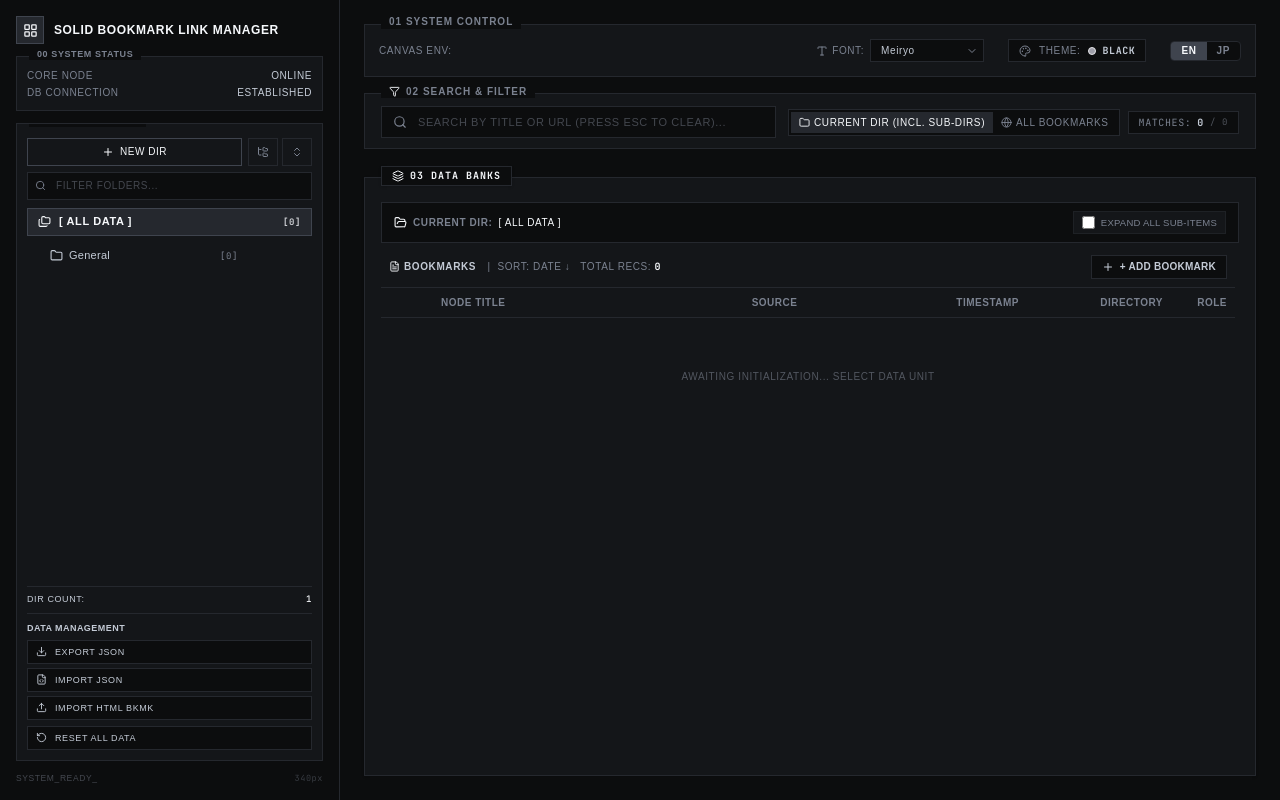
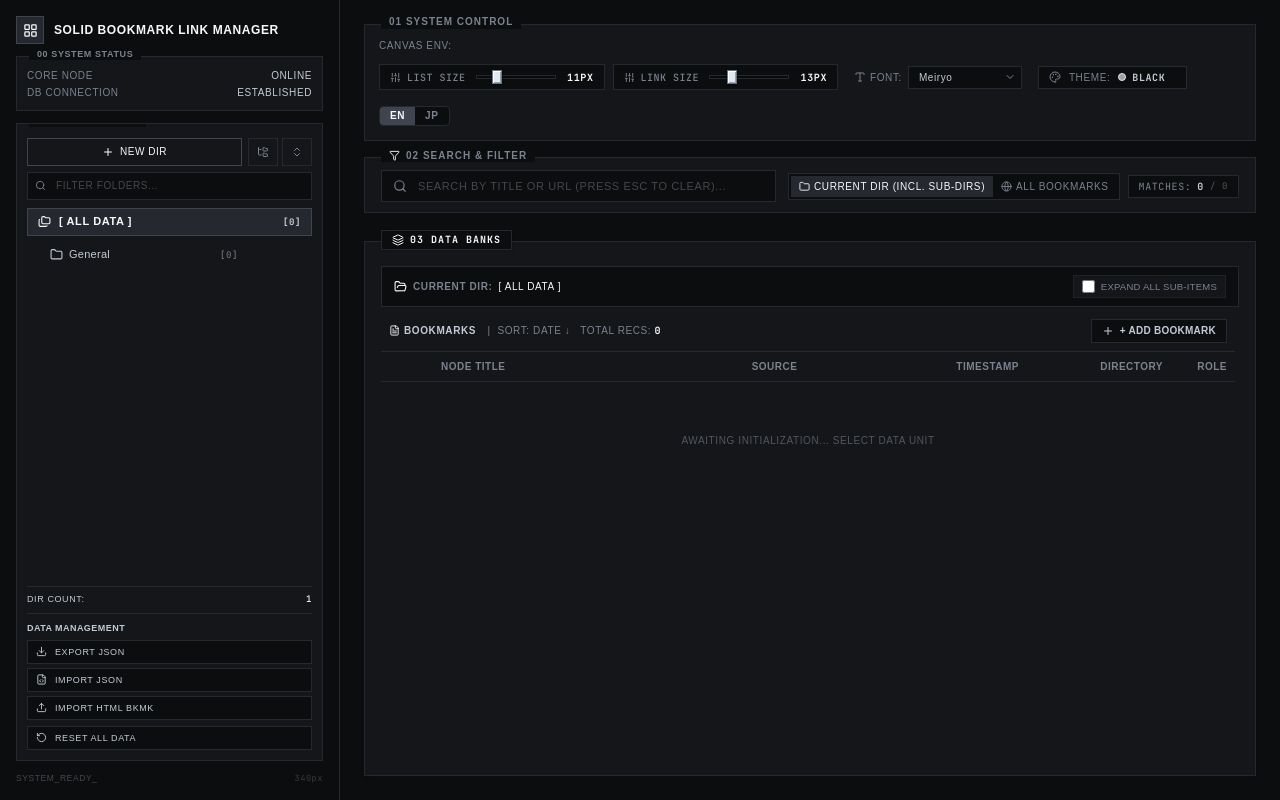
Before and after one commit to soroeru-afk/SOLID-BOOKMARK-LINK-MANAGER, a React (Vite) app: page / in a window 1280 px wide. Built offline with nearby package versions, Linux system fonts and the light colour scheme; a web font is replaced by a local one.

Commit message:
feat: Add font size sliders, music-player fader thumbs, and fix RED theme button min-width

```diff
--- a/src/App.tsx
+++ b/src/App.tsx
@@ -65,6 +65,17 @@ export default function App() {
   const [notification, setNotification] = useState<string | null>(null);
   const [isResetConfirmOpen, setIsResetConfirmOpen] = useState<boolean>(false);
 
+  // テキストサイズ設定 (localStorageに保存・復元)
+  const [listFontSize, setListFontSize] = useState<number>(() => {
+    const saved = localStorage.getItem('font_size_list');
+    return saved ? Math.max(9, Math.min(22, parseInt(saved, 10))) : 11;
+  });
+
+  const [linkFontSize, setLinkFontSize] = useState<number>(() => {
+    const saved = localStorage.getItem('font_size_link');
+    return saved ? Math.max(10, Math.min(24, parseInt(saved, 10))) : 13;
+  });
+
   // 検索ステート（キーワードおよびスコープ）
   const [searchQuery, setSearchQuery] = useState('');
   const [searchScope, setSearchScope] = useState<SearchScope>('current');
@@ -94,6 +105,14 @@ export default function App() {
   useEffect(() => {
     localStorage.setItem('language', language);
   }, [language]);
+
+  useEffect(() => {
+    localStorage.setItem('font_size_list', String(listFontSize));
+  }, [listFontSize]);
+
+  useEffect(() => {
+    localStorage.setItem('font_size_link', String(linkFontSize));
+  }, [linkFontSize]);
 
   useEffect(() => {
     localStorage.setItem('categories', JSON.stringify(categories));
@@ -417,6 +436,7 @@ export default function App() {
         onImportJson={handleImportJson}
         onImportHtml={handleImportHtml}
         onResetAllData={() => setIsResetConfirmOpen(true)}
+        listFontSize={listFontSize}
       />
 
       <main className="flex-1 p-4 md:p-6 flex flex-col gap-4 max-h-screen overflow-hidden">
@@ -427,6 +447,10 @@ export default function App() {
           onFontChange={setFont}
           language={language}
           onLanguageChange={setLanguage}
+          listFontSize={listFontSize}
+          onListFontSizeChange={setListFontSize}
+          linkFontSize={linkFontSize}
+          onLinkFontSizeChange={setLinkFontSize}
         />
 
         {/* 02 検索＆フィルターモジュール */}
@@ -457,6 +481,8 @@ export default function App() {
           onAdd={addNotebooks}
           searchQuery={searchQuery}
           language={language}
+          listFontSize={listFontSize}
+          linkFontSize={linkFontSize}
         />
       </main>
     </div>
--- a/src/components/Header.tsx
+++ b/src/components/Header.tsx
@@ -1,6 +1,6 @@
 import { Theme, FontFamily } from '../App';
 import { Language, i18n } from '../i18n';
-import { Type, ChevronDown, Palette } from 'lucide-react';
+import { Type, ChevronDown, Palette, Sliders } from 'lucide-react';
 
 interface Props {
   theme: Theme;
@@ -9,6 +9,10 @@ interface Props {
   onFontChange: (font: FontFamily) => void;
   language: Language;
   onLanguageChange: (lang: Language) => void;
+  listFontSize: number;
+  onListFontSizeChange: (size: number) => void;
+  linkFontSize: number;
+  onLinkFontSizeChange: (size: number) => void;
 }
 
 const THEMES: Theme[] = ['black', 'red', 'dark', 'light'];
@@ -19,7 +23,11 @@ export default function Header({
   font,
   onFontChange,
   language,
-  onLanguageChange
+  onLanguageChange,
+  listFontSize,
+  onListFontSizeChange,
+  linkFontSize,
+  onLinkFontSizeChange
 }: Props) {
   const t = i18n[language];
 
@@ -56,7 +64,56 @@ export default function Header({
         <div className="flex items-center gap-4">
             <span className="text-[10px] text-text-dim">{t.canvasEnv}</span>
         </div>
-        <div className="flex flex-wrap items-center gap-4 sm:gap-6 text-[10px]">
+        <div className="flex flex-wrap items-center gap-3 sm:gap-4 text-[10px]">
+            {/* テキストサイズスライダー群 */}
+            <div className="flex flex-wrap items-center gap-2">
+              {/* リスト名サイズ */}
+              <div
+                className="flex items-center gap-2.5 bg-base-bg border border-border-main hover:border-border-light px-2.5 py-1 transition-colors select-none"
+                title={language === 'JP' ? 'サイドバーのリスト（フォルダ名）の文字サイズを変更' : 'Adjust folder/list font size'}
+              >
+                <span className="text-text-dim font-mono flex items-center gap-1.5 shrink-0 font-medium tracking-wider text-[10px]">
+                  <Sliders size={11} className="text-text-dim" />
+                  <span>{t.listSize}</span>
+                </span>
+                <input
+                  type="range"
+                  min={9}
+                  max={18}
+                  step={1}
+                  value={listFontSize}
+                  onChange={(e) => onListFontSizeChange(Number(e.target.value))}
+                  className="solid-slider w-16 sm:w-20"
+                />
+                <span className="font-mono font-bold text-text-bright text-[10px] min-w-[28px] text-right">
+                  {listFontSize}PX
+                </span>
+              </div>
+
+              {/* リンク名サイズ */}
+              <div
+                className="flex items-center gap-2.5 bg-base-bg border border-border-main hover:border-border-light px-2.5 py-1 transition-colors select-none"
+                title={language === 'JP' ? 'ブックマークのリンク名の文字サイズを変更' : 'Adjust bookmark link font size'}
+              >
+                <span className="text-text-dim font-mono flex items-center gap-1.5 shrink-0 font-medium tracking-wider text-[10px]">
+                  <Sliders size={11} className="text-text-dim" />
+                  <span>{t.linkSize}</span>
+                </span>
+                <input
+                  type="range"
+                  min={10}
+                  max={22}
+                  step={1}
+                  value={linkFontSize}
+                  onChange={(e) => onLinkFontSizeChange(Number(e.target.value))}
+                  className="solid-slider w-16 sm:w-20"
+                />
+                <span className="font-mono font-bold text-text-bright text-[10px] min-w-[28px] text-right">
+                  {linkFontSize}PX
+                </span>
+              </div>
+            </div>
+
             {/* フォント切り替え */}
             <div className="flex items-center gap-1.5">
                 <span className="text-text-dim flex items-center gap-1">
@@ -85,14 +142,14 @@ export default function Header({
             <button
               type="button"
               onClick={handleToggleTheme}
-              className="flex items-center gap-2 px-2.5 py-1 border border-border-main hover:border-border-light bg-base-bg text-text-normal hover:text-text-bright transition-all cursor-pointer select-none"
+              className="flex items-center gap-2 px-2.5 py-1 border border-border-main hover:border-border-light bg-base-bg text-text-normal hover:text-text-bright transition-all cursor-pointer select-none shrink-0"
               title={language === 'JP' ? 'クリックしてテーマ切り替え (BLACK → RED → NAVY → LIGHT)' : 'Click to cycle theme (BLACK → RED → NAVY → LIGHT)'}
             >
-              <Palette size={12} className="text-text-dim" />
-              <span className="text-text-dim">{t.theme}</span>
+              <Palette size={12} className="text-text-dim shrink-0" />
+              <span className="text-text-dim shrink-0">{t.theme}</span>
               <span className="flex items-center gap-1.5 font-bold font-mono">
                 <span className={`w-2 h-2 rounded-full shrink-0 ${getThemeDotColor(theme)}`} />
-                <span>{getThemeLabel(theme)}</span>
+                <span className="inline-block min-w-[44px] text-left">{getThemeLabel(theme)}</span>
               </span>
             </button>
 
--- a/src/components/NotebookList.tsx
+++ b/src/components/NotebookList.tsx
@@ -19,6 +19,8 @@ interface Props {
   onAdd: (items: {title: string, url: string, categoryId: string}[]) => void;
   searchQuery: string;
   language: Language;
+  listFontSize?: number;
+  linkFontSize?: number;
 }
 
 export default function NotebookList({
@@ -35,7 +37,9 @@ export default function NotebookList({
   onReorder,
   onAdd,
   searchQuery,
-  language
+  language,
+  listFontSize = 11,
+  linkFontSize = 13
 }: Props) {
   const [selectedIds, setSelectedIds] = useState<Set<string>>(new Set());
   const [editingId, setEditingId] = useState<string | null>(null);
@@ -463,7 +467,10 @@ export default function NotebookList({
                   >
                     <div className="flex items-center gap-2 min-w-0 flex-1 mr-2">
                       <Folder size={14} className="text-text-normal group-hover:text-text-bright shrink-0 transition-colors" />
-                      <span className="text-[11px] font-semibold text-text-bright truncate">
+                      <span
+                        className="font-semibold text-text-bright truncate"
+                        style={{ fontSize: `${listFontSize}px` }}
+                      >
                         {sub.name}
                       </span>
                     </div>
@@ -645,7 +652,8 @@ export default function NotebookList({
                       {editingId === nb.id ? (
                           <input
                             type="text"
-                            className="flex-1 min-w-0 bg-base-bg border border-border-light text-text-bright px-2 py-1 focus:outline-none text-[11px]"
+                            style={{ fontSize: `${linkFontSize}px` }}
+                            className="flex-1 min-w-0 bg-base-bg border border-border-light text-text-bright px-2 py-1 focus:outline-none"
                             value={editTitle}
                             onChange={e => setEditTitle(e.target.value)}
                             onBlur={() => saveEdit(nb.id)}
@@ -665,6 +673,7 @@ export default function NotebookList({
                                 href={nb.url}
                                 target="_blank"
                                 rel="noreferrer"
+                                style={{ fontSize: `${linkFontSize}px` }}
                                 className="text-text-bright hover:underline truncate font-medium transition-colors"
                                 title={nb.title}
                               >
--- a/src/components/Sidebar.tsx
+++ b/src/components/Sidebar.tsx
@@ -20,6 +20,7 @@ interface Props {
   onImportJson: (content: string) => void;
   onImportHtml: (content: string) => void;
   onResetAllData?: () => void;
+  listFontSize?: number;
 }
 
 interface CategoryTreeNode extends Category {
@@ -45,7 +46,8 @@ export default function Sidebar({
   onExportJson,
   onImportJson,
   onImportHtml,
-  onResetAllData
+  onResetAllData,
+  listFontSize = 11
 }: Props) {
   // サイドバーの幅（localStorageで永続化）
   const [sidebarWidth, setSidebarWidth] = useState<number>(() => {
@@ -369,7 +371,7 @@ export default function Sidebar({
     return (
       <div key={node.id} className="flex flex-col min-w-full">
         <div
-          className={`group/cat flex items-center h-8 pr-1.5 text-[11px] border transition-colors select-none ${
+          className={`group/cat flex items-center min-h-[30px] py-0.5 pr-1.5 border transition-colors select-none ${
             isActive
               ? 'border-border-light bg-border-main text-text-bright font-semibold'
               : 'border-transparent text-text-normal hover:text-text-bright hover:bg-border-main/30'
@@ -419,7 +421,8 @@ export default function Sidebar({
                 if (e.key === 'Enter') saveEditCategory(node.id);
                 if (e.key === 'Escape') setEditingCatId(null);
               }}
-              className="min-w-0 flex-1 h-6 px-1.5 bg-base-bg border border-border-light text-text-bright focus:outline-none text-[11px]"
+              style={{ fontSize: `${listFontSize}px` }}
+              className="min-w-0 flex-1 h-6 px-1.5 bg-base-bg border border-border-light text-text-bright focus:outline-none"
             />
           ) : (
             <button
@@ -428,6 +431,7 @@ export default function Sidebar({
                 onSelectCategory(node.id);
                 if (hasChildren) setExpandedIds(prev => new Set(prev).add(node.id));
               }}
+              style={{ fontSize: `${listFontSize}px` }}
               className="min-w-0 flex-1 text-left truncate cursor-pointer font-medium tracking-wide text-text-normal group-hover/cat:text-text-bright"
               title={`${node.name}\nパス: ${node.path || node.name}`}
             >
@@ -635,15 +639,15 @@ export default function Sidebar({
           <div className="flex flex-col gap-0.5 mt-0.5">
             <button
               onClick={() => onSelectCategory(null)}
-              className={`w-full h-7 flex items-center justify-between px-2.5 border ${
+              className={`w-full min-h-[28px] py-1 flex items-center justify-between px-2.5 border ${
                 activeCategory === null
                   ? 'border-border-light bg-border-main text-text-bright font-semibold'
                   : 'border-transparent text-text-normal hover:text-text-bright hover:bg-border-main/30'
-              } transition-colors text-[11px] cursor-pointer`}
+              } transition-colors cursor-pointer`}
             >
               <div className="flex items-center gap-2 truncate min-w-0">
                 <Folders size={13} className="shrink-0" />
-                <span className="font-bold truncate">[ {t.allData} ]</span>
+                <span className="font-bold truncate" style={{ fontSize: `${listFontSize}px` }}>[ {t.allData} ]</span>
               </div>
               <span className="text-[9px] font-mono opacity-80 shrink-0 ml-1">[{notebooks.length}]</span>
             </button>
@@ -651,13 +655,13 @@ export default function Sidebar({
             {unassignedCount > 0 && (
               <button
                 onClick={() => onSelectCategory('__UNASSIGNED__')}
-                className={`w-full h-6 flex items-center justify-between px-2.5 border ${
+                className={`w-full min-h-[26px] py-0.5 flex items-center justify-between px-2.5 border ${
                   activeCategory === '__UNASSIGNED__'
                     ? 'border-border-light bg-border-main text-text-bright font-semibold'
                     : 'border-transparent text-text-normal hover:text-text-bright hover:bg-border-main/30'
-                } transition-colors text-[10px] cursor-pointer`}
+                } transition-colors cursor-pointer`}
               >
-                <span className="italic truncate">{t.unassigned}</span>
+                <span className="italic truncate" style={{ fontSize: `${listFontSize}px` }}>{t.unassigned}</span>
                 <span className="text-[9px] font-mono opacity-80 shrink-0 ml-1">[{unassignedCount}]</span>
               </button>
             )}
--- a/src/i18n.ts
+++ b/src/i18n.ts
@@ -86,6 +86,8 @@ export const i18n = {
     confirmDeleteRow: "CONFIRM?",
     confirmDelete: "CONFIRM DELETE",
     cancel: "CANCEL",
+    listSize: "LIST SIZE",
+    linkSize: "LINK SIZE",
   },
   JP: {
     appTitle: "SOLID BOOKMARK LINK MANAGER",
@@ -172,5 +174,7 @@ export const i18n = {
     confirmDeleteRow: "削除確認",
     confirmDelete: "確定して削除",
     cancel: "キャンセル",
+    listSize: "リスト名",
+    linkSize: "リンク名",
   }
 };
--- a/src/index.css
+++ b/src/index.css
@@ -114,3 +114,91 @@ body {
 ::-webkit-scrollbar-thumb:hover {
   background-color: var(--theme-text-dim);
 }
+
+/* ソリッド・ミュージックプレイヤー風 スクエアスライダー (SOLID FADER) */
+input[type="range"].solid-slider {
+  -webkit-appearance: none;
+  appearance: none;
+  background: transparent;
+  height: 16px;
+  cursor: ew-resize;
+  padding: 0;
+  margin: 0;
+}
+
+input[type="range"].solid-slider:focus {
+  outline: none;
+}
+
+/* Webkit (Chrome, Edge, Safari) */
+input[type="range"].solid-slider::-webkit-slider-runnable-track {
+  width: 100%;
+  height: 4px;
+  background: var(--theme-base-bg);
+  border: 1px solid var(--theme-border-main);
+  border-radius: 0;
+  box-shadow: inset 0 1px 2px rgba(0, 0, 0, 0.4);
+}
+
+input[type="range"].solid-slider::-webkit-slider-thumb {
+  -webkit-appearance: none;
+  appearance: none;
+  width: 10px;
+  height: 14px;
+  background: #e2e8f0;
+  border: 1px solid #64748b;
+  border-radius: 0 !important; /* 角丸を排した完全な四角形・スクエアつまみ */
+  margin-top: -6px; /* (4pxトラック - 14pxつまみ)/2 - 1px枠線補正 */
+  cursor: ew-resize;
+  box-shadow:
+    0 1px 3px rgba(0, 0, 0, 0.6),
+    inset 1px 1px 0 #ffffff,
+    inset -1px -1px 0 rgba(0, 0, 0, 0.3);
+  transition: background-color 0.1s ease, transform 0.1s ease;
+}
+
+input[type="range"].solid-slider:hover::-webkit-slider-thumb {
+  background: #ffffff;
+  border-color: #94a3b8;
+  box-shadow:
+    0 1px 4px rgba(0, 0, 0, 0.8),
+    inset 1px 1px 0 #ffffff,
+    inset -1px -1px 0 rgba(0, 0, 0, 0.35);
+}
+
+input[type="range"].solid-slider:active::-webkit-slider-thumb {
+  background: #f8fafc;
+  transform: scaleY(0.95);
+  box-shadow:
+    0 1px 2px rgba(0, 0, 0, 0.7),
+    inset 1px 1px 0 #ffffff;
+}
+
+/* Firefox */
+input[type="range"].solid-slider::-moz-range-track {
+  width: 100%;
+  height: 4px;
+  background: var(--theme-base-bg);
+  border: 1px solid var(--theme-border-main);
+  border-radius: 0;
+  box-shadow: inset 0 1px 2px rgba(0, 0, 0, 0.4);
+}
+
+input[type="range"].solid-slider::-moz-range-thumb {
+  width: 10px;
+  height: 14px;
+  background: #e2e8f0;
+  border: 1px solid #64748b;
+  border-radius: 0 !important; /* 角丸を排した完全な四角形・スクエアつまみ */
+  cursor: ew-resize;
+  box-shadow:
+    0 1px 3px rgba(0, 0, 0, 0.6),
+    inset 1px 1px 0 #ffffff,
+    inset -1px -1px 0 rgba(0, 0, 0, 0.3);
+  transition: background-color 0.1s ease;
+}
+
+input[type="range"].solid-slider:hover::-moz-range-thumb {
+  background: #ffffff;
+  border-color: #94a3b8;
+}
```
